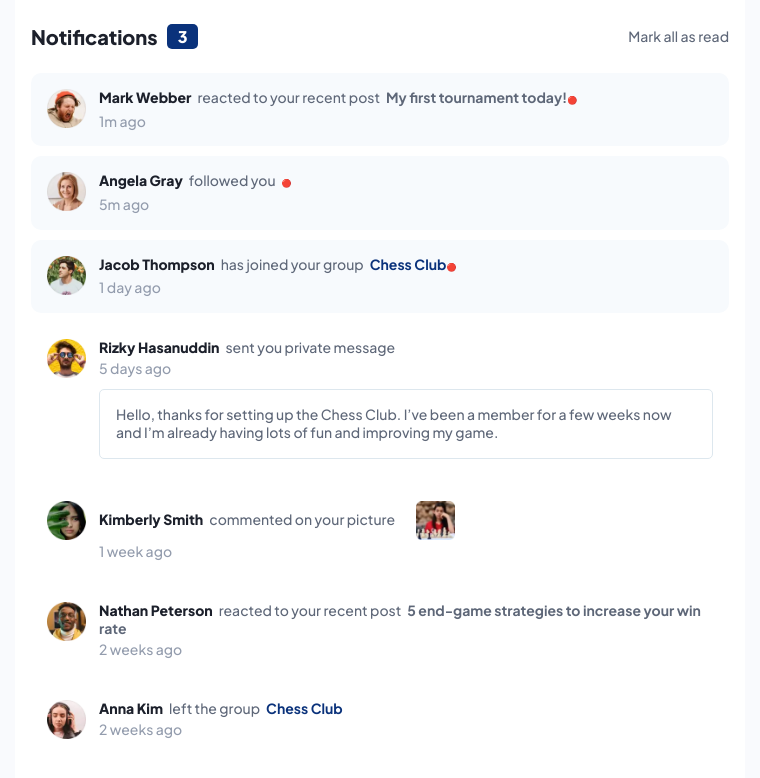
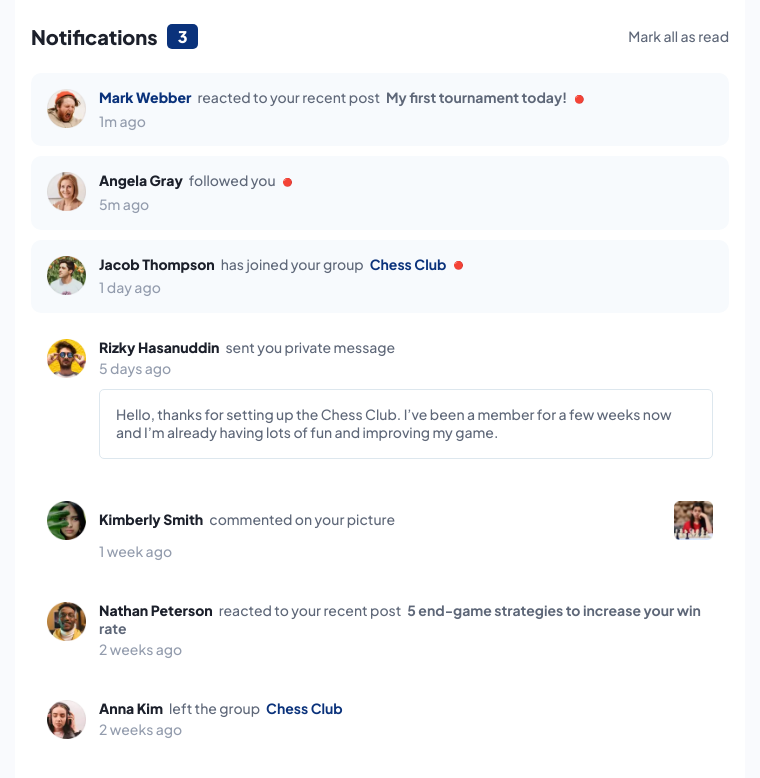
Before and after one commit to ArabuliGiorgi/Notifications-page, a React (Vite) app: page / in a window 1280 px wide. In both pictures the pointer is over the element "Mark Webber". Shown: the top 778 px of the page, without its empty margins (260-1020 px from the left). Built offline with nearby package versions, Linux system fonts and the light colour scheme.

Commit message:
added few things (closer to finish)

```diff
--- a/src/components/post/post.css
+++ b/src/components/post/post.css
@@ -23,6 +23,7 @@
     display: flex;
     justify-content: space-between;
     align-items: center;
+    width: 100%;
 }
 .action-message img{
     margin-left: 15px;
@@ -39,16 +40,31 @@
     color: #1C202B;
     margin-right: 6px;
 }
+.name:hover{
+    cursor: pointer;
+    color: #0A327B;
+}
 .post{
     font-weight: 700;
     margin-left: 6px;
 }
+.post:hover{
+    cursor: pointer;
+    color: #0A327B;
+}
 .group{
     font-weight: 700;
+    margin-left: 6px;
     color: #0A327B;
+}
+.group:hover{
+    cursor: pointer;
 }
 .red-circle{
     font-size: 8px;
+    margin-left: 7px;
+    position: relative;
+    top: -0.2em;
 }
 .date{
     font-size: 14px;
@@ -65,6 +81,10 @@
     border-radius: 5px;
     margin-top: 12px;
 }
+.direct-message:hover{
+    cursor: pointer;
+    background-color: #E5EFFA;
+}
 .direct-message h1{
     font-size: 14px;
     font-weight: 500;
@@ -72,3 +92,6 @@
     text-align: left;
     color: #5E6778;
 }
+.picture:hover{
+    cursor: pointer;
+}
--- a/src/components/post/post.jsx
+++ b/src/components/post/post.jsx
@@ -8,9 +8,10 @@ export default function post({obj}){
                 <div className="action-message-div">
                     <div className="action-message">
                         <h1 className='main-message'><span className='name'>{obj.name}</span>{obj.action}
-                        <span className='post'>{obj.post}</span><span className='group'>{obj.group}</span>
+                        {obj.post ? <span className='post'>{obj.post}</span> : ""}
+                        {obj.group ? <span className='group'>{obj.group}</span> : ""}
                         {obj.read ? "" : <span className='red-circle'>🔴</span>}</h1>
-                        {obj.picture ? <img src={obj.picture} alt="picture" /> : ""}
+                        {obj.picture ? <img src={obj.picture} alt="picture" className='picture'/> : ""}
                     </div>
                 </div>
                 <h1 className='date'>{obj.date}</h1>
```
